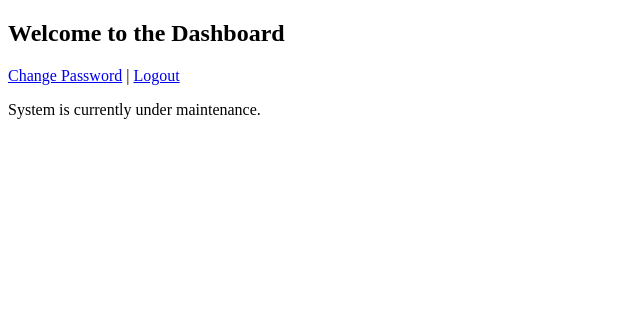
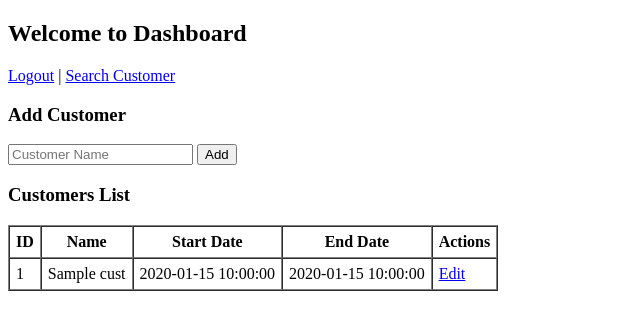
Before and after one commit to iqfadi0/IPS-DOMINO, a Flask app: template templates/dashboard.html in a window 1280 px wide. Shown: the top 330 px of the page, without its empty margins (0-640 px from the left). Run offline with Flask 3, Linux system fonts and the light colour scheme; the template is opened without the code that fills it: most values are stand-ins (such as "Sample title", 1, 10 or a date in 2020).

Commit message:
Update dashboard.html

```diff
--- a/templates/dashboard.html
+++ b/templates/dashboard.html
@@ -1,9 +1,44 @@
 <!DOCTYPE html>
 <html lang="en">
-<head><meta charset="UTF-8" /><title>Dashboard</title></head>
+<head>
+  <meta charset="UTF-8" />
+  <title>Dashboard</title>
+</head>
 <body>
-  <h2>Welcome to the Dashboard</h2>
-  <p><a href="{{ url_for('change_password') }}">Change Password</a> | <a href="{{ url_for('logout') }}">Logout</a></p>
-  <p>System is currently under maintenance.</p>
+  <h2>Welcome to Dashboard</h2>
+  <p><a href="{{ url_for('logout') }}">Logout</a> | <a href="{{ url_for('search') }}">Search Customer</a></p>
+
+  <h3>Add Customer</h3>
+  <form method="POST">
+    <input type="text" name="name" placeholder="Customer Name" required />
+    <button type="submit">Add</button>
+  </form>
+
+  <h3>Customers List</h3>
+  <table border="1" cellpadding="6" cellspacing="0">
+    <tr>
+      <th>ID</th>
+      <th>Name</th>
+      <th>Start Date</th>
+      <th>End Date</th>
+      <th>Actions</th>
+    </tr>
+    {% for cust in customers %}
+    <tr>
+      <td>{{ cust.id }}</td>
+      <td>{{ cust.name }}</td>
+      <td>{{ cust.start_date }}</td>
+      <td>{{ cust.end_date }}</td>
+      <td>
+        <a href="{{ url_for('edit', id=cust.id) }}">Edit</a>
+        {% if role == 'admin' %}
+        | <a href="{{ url_for('delete', id=cust.id) }}" onclick="return confirm('Are you sure?');">Delete</a>
+        {% endif %}
+      </td>
+    </tr>
+    {% else %}
+    <tr><td colspan="5">No customers yet.</td></tr>
+    {% endfor %}
+  </table>
 </body>
 </html>
```
